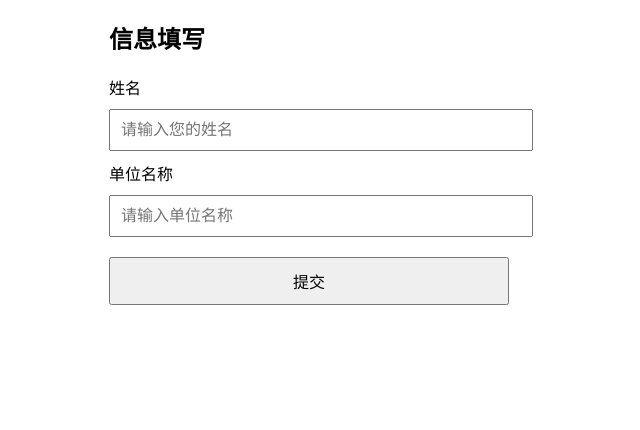
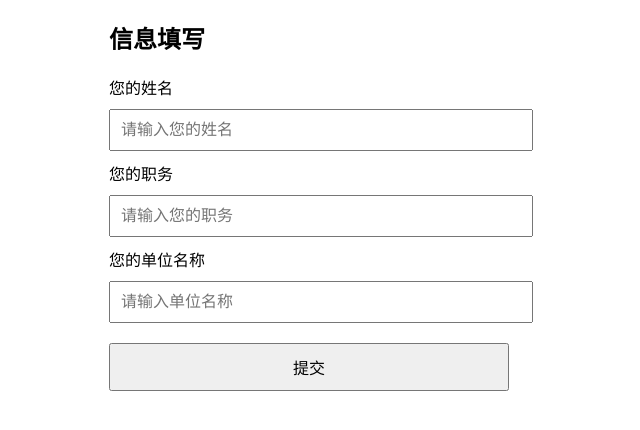
Before and after one commit to wwtwys/-, a plain HTML site: page index.html in a window 1280 px wide. Shown: the whole page, without its empty margins (331-971 px from the left). Drawn offline with Linux system fonts and the light colour scheme.

Commit message:
Update index.html

```diff
--- a/index.html
+++ b/index.html
@@ -39,10 +39,13 @@
 <div class="container">
     <h2>信息填写</h2>
     <form id="form">
-        <label for="name">姓名</label>
+        <label for="name">您的姓名</label>
         <input type="text" id="name" name="name" required placeholder="请输入您的姓名">
 
-        <label for="unit">单位名称</label>
+        <label for="name">您的职务</label>
+        <input type="text" id="name" name="name" required placeholder="请输入您的职务">
+
+        <label for="unit">您的单位名称</label>
         <input type="text" id="unit" name="unit" required placeholder="请输入单位名称" autocomplete="off">
         <div id="unit-suggestions"></div>
 
```
